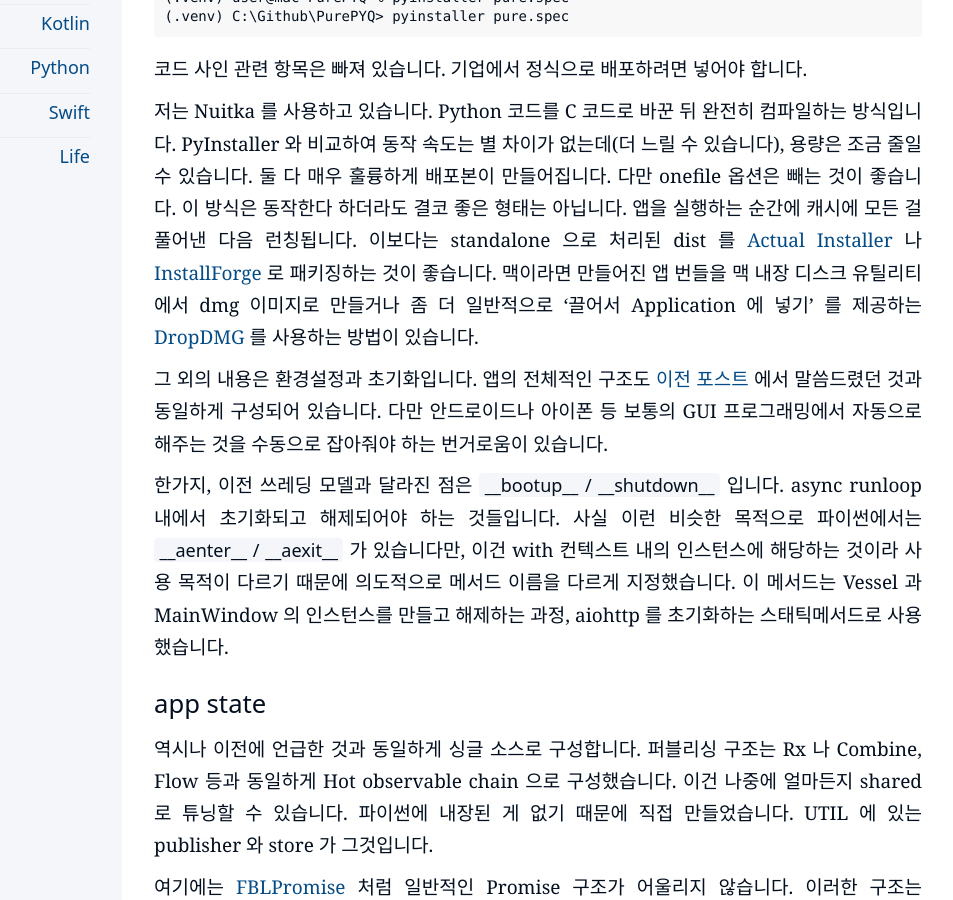
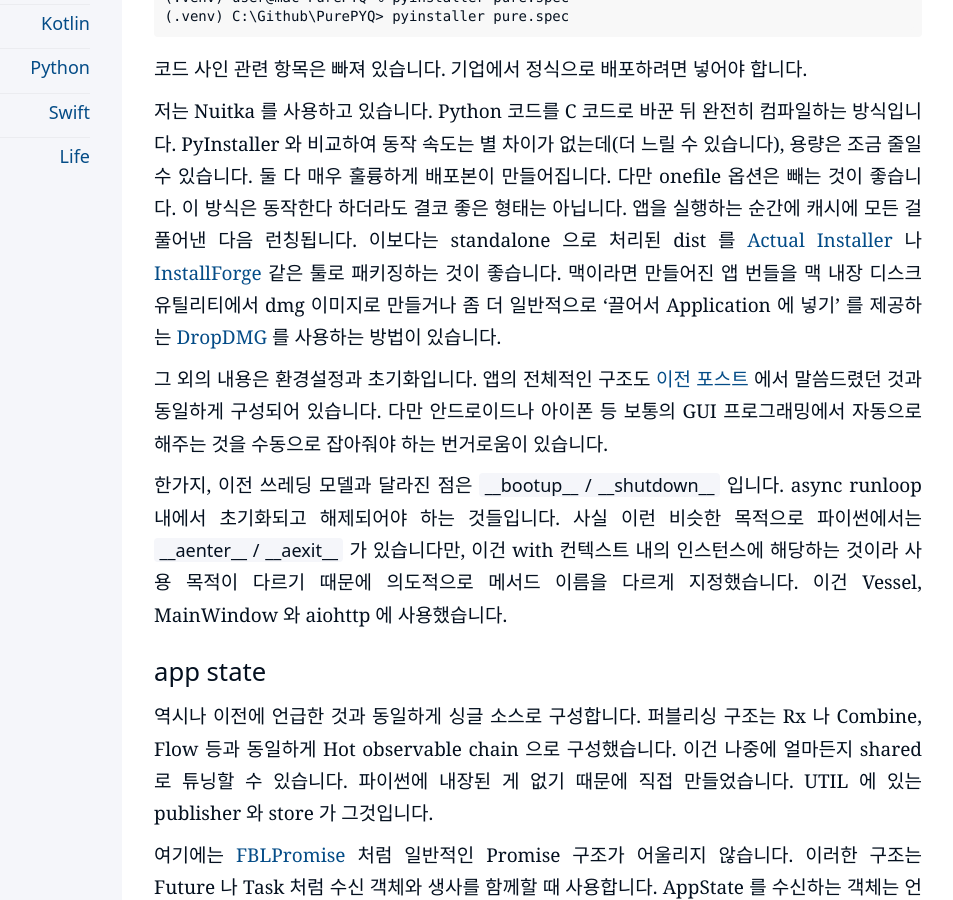
Before and after one commit to kiroshin/kiroshin.github.io, a Jekyll site: the page built from _posts/2024-10-07-python-qt-desktop-app.md, in a window 1280 px wide and 900 px high, scrolled down 1468 px. Shown: the whole window, without its empty margins (198-1151 px from the left). Built offline with Jekyll 4.4.1, drawn with Linux system fonts in a browser that asks for light colours.

Commit message:
Update 2024-10-07-python-qt-desktop-app.md

```diff
--- a/_posts/2024-10-07-python-qt-desktop-app.md
+++ b/_posts/2024-10-07-python-qt-desktop-app.md
@@ -37,11 +37,11 @@ GUI 프로그래밍은 화면을 갱신하는 런루프가 돌기 때문에 동
 
 코드 사인 관련 항목은 빠져 있습니다. 기업에서 정식으로 배포하려면 넣어야 합니다.
 
-저는 Nuitka 를 사용하고 있습니다. Python 코드를 C 코드로 바꾼 뒤 완전히 컴파일하는 방식입니다. PyInstaller 와 비교하여 동작 속도는 별 차이가 없는데(더 느릴 수 있습니다), 용량은 조금 줄일 수 있습니다. 둘 다 매우 훌륭하게 배포본이 만들어집니다. 다만 onefile 옵션은 빼는 것이 좋습니다. 이 방식은 동작한다 하더라도 결코 좋은 형태는 아닙니다. 앱을 실행하는 순간에 캐시에 모든 걸 풀어낸 다음 런칭됩니다. 이보다는 standalone 으로 처리된 dist 를 [Actual Installer](https://www.actualinstaller.com) 나 [InstallForge](https://installforge.net) 로 패키징하는 것이 좋습니다. 맥이라면 만들어진 앱 번들을 맥 내장 디스크 유틸리티에서 dmg 이미지로 만들거나 좀 더 일반적으로 '끌어서 Application 에 넣기' 를 제공하는 [DropDMG](https://c-command.com/dropdmg/) 를 사용하는 방법이 있습니다.
+저는 Nuitka 를 사용하고 있습니다. Python 코드를 C 코드로 바꾼 뒤 완전히 컴파일하는 방식입니다. PyInstaller 와 비교하여 동작 속도는 별 차이가 없는데(더 느릴 수 있습니다), 용량은 조금 줄일 수 있습니다. 둘 다 매우 훌륭하게 배포본이 만들어집니다. 다만 onefile 옵션은 빼는 것이 좋습니다. 이 방식은 동작한다 하더라도 결코 좋은 형태는 아닙니다. 앱을 실행하는 순간에 캐시에 모든 걸 풀어낸 다음 런칭됩니다. 이보다는 standalone 으로 처리된 dist 를 [Actual Installer](https://www.actualinstaller.com) 나 [InstallForge](https://installforge.net) 같은 툴로 패키징하는 것이 좋습니다. 맥이라면 만들어진 앱 번들을 맥 내장 디스크 유틸리티에서 dmg 이미지로 만들거나 좀 더 일반적으로 '끌어서 Application 에 넣기' 를 제공하는 [DropDMG](https://c-command.com/dropdmg/) 를 사용하는 방법이 있습니다.
 
 그 외의 내용은 환경설정과 초기화입니다. 앱의 전체적인 구조도 [이전 포스트](https://kiroshin.github.io/2024-07-22-hello-pure) 에서 말씀드렸던 것과 동일하게 구성되어 있습니다. 다만 안드로이드나 아이폰 등 보통의 GUI 프로그래밍에서 자동으로 해주는 것을 수동으로 잡아줘야 하는 번거로움이 있습니다.
 
-한가지, 이전 쓰레딩 모델과 달라진 점은 `__bootup__ / __shutdown__` 입니다. async runloop 내에서 초기화되고 해제되어야 하는 것들입니다. 사실 이런 비슷한 목적으로 파이썬에서는 `__aenter__ / __aexit__` 가 있습니다만, 이건 with 컨텍스트 내의 인스턴스에 해당하는 것이라 사용 목적이 다르기 때문에 의도적으로 메서드 이름을 다르게 지정했습니다. 이 메서드는 Vessel 과 MainWindow 의 인스턴스를 만들고 해제하는 과정, aiohttp 를 초기화하는 스태틱메서드로 사용했습니다.
+한가지, 이전 쓰레딩 모델과 달라진 점은 `__bootup__ / __shutdown__` 입니다. async runloop 내에서 초기화되고 해제되어야 하는 것들입니다. 사실 이런 비슷한 목적으로 파이썬에서는 `__aenter__ / __aexit__` 가 있습니다만, 이건 with 컨텍스트 내의 인스턴스에 해당하는 것이라 사용 목적이 다르기 때문에 의도적으로 메서드 이름을 다르게 지정했습니다. 이건 Vessel, MainWindow 와 aiohttp 에 사용했습니다.
 
 
 ## app state
```
